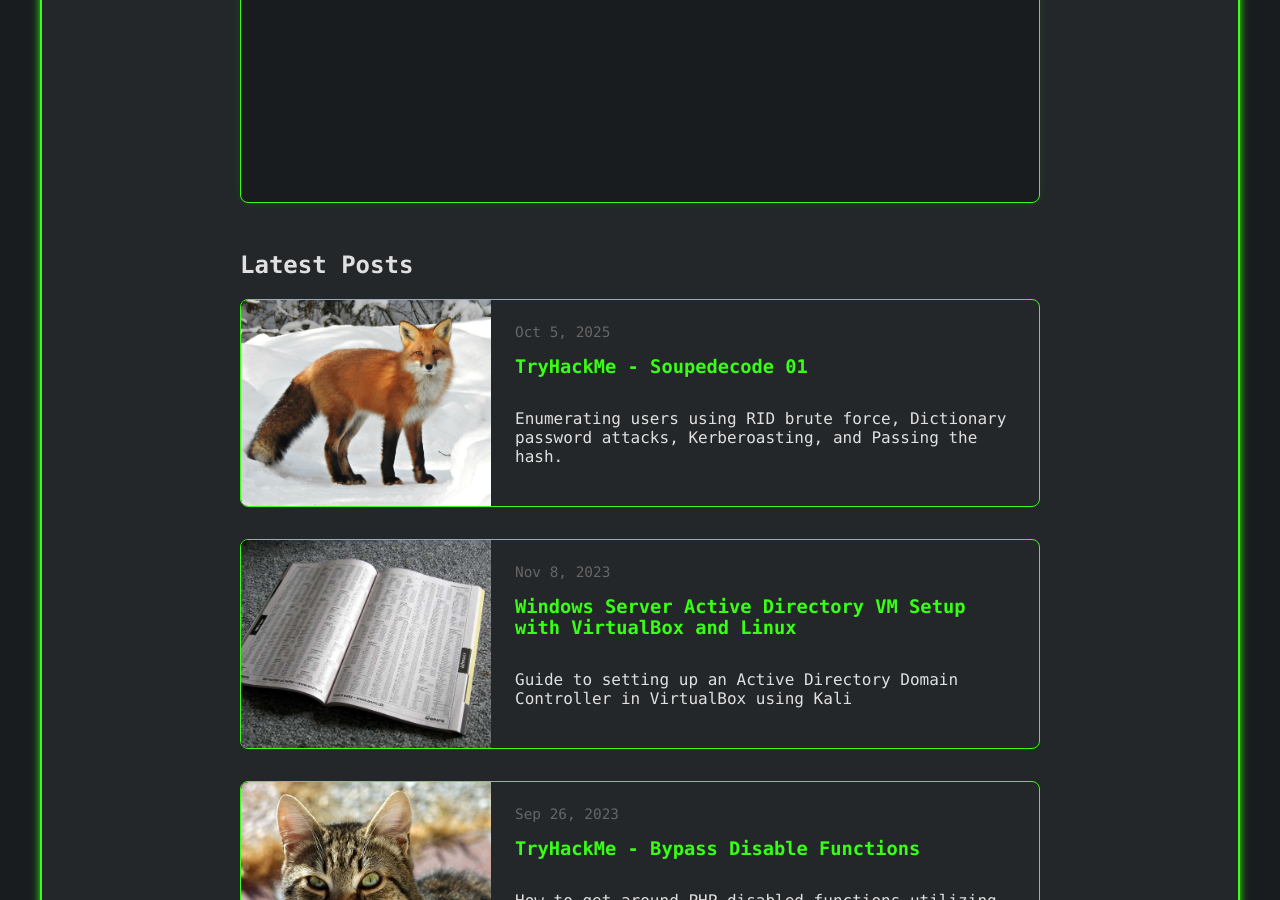
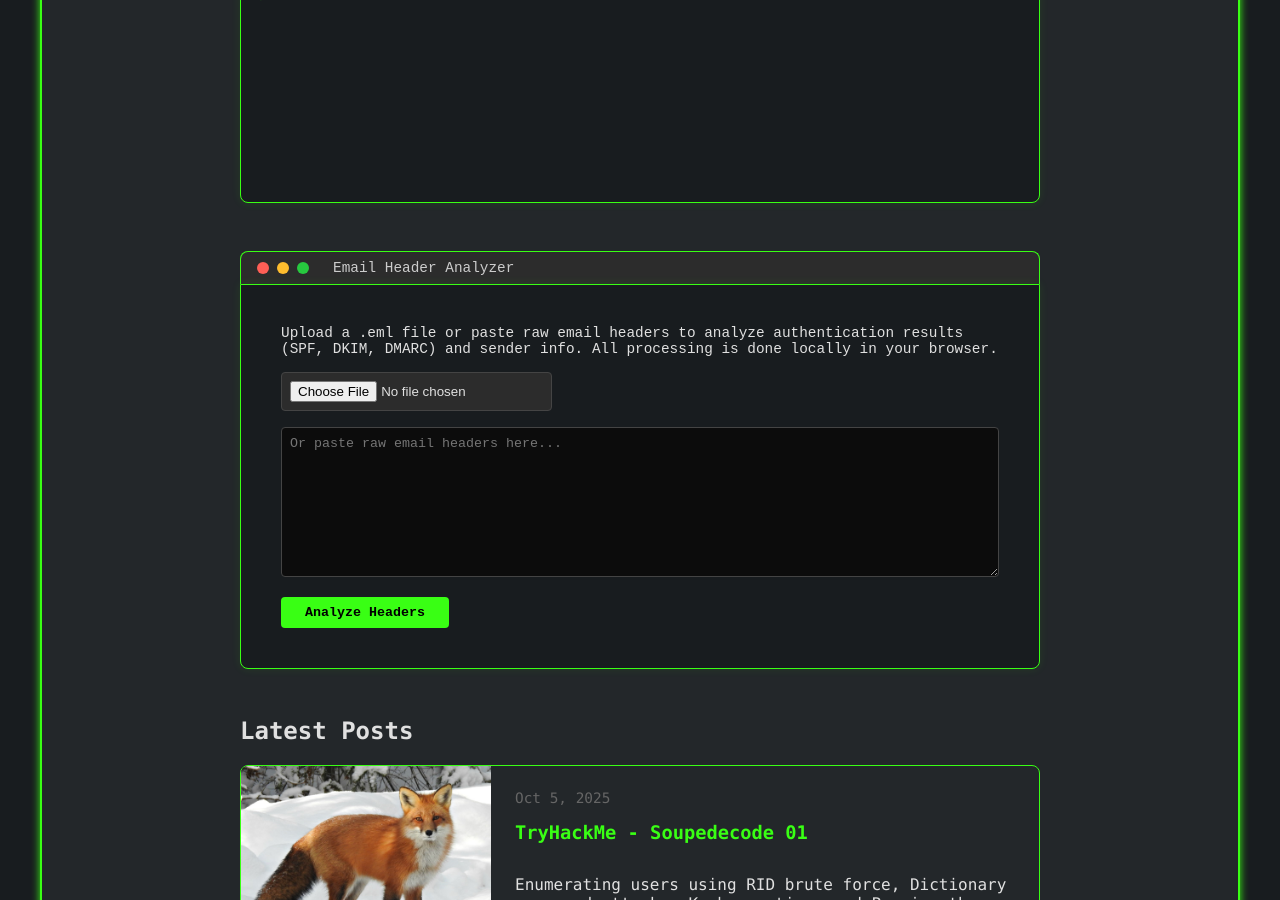
Before and after one commit to timsonner/timsonner.github.io, a Jekyll site: the page built from index.html, in a window 1280 px wide and 900 px high, scrolled down 532 px. Built offline with Jekyll 4.4.1, drawn with Linux system fonts in a browser that asks for light colours.

Commit message:
Added email header analyzer

```diff
--- /dev/null
+++ b/_includes/email-parser.html
@@ -0,0 +1,156 @@
+<div class="email-parser-section" style="max-width: 800px; margin: 2rem auto 3rem auto; font-family: 'Fira Mono', monospace;">
+  <div class="terminal-header">
+    <span class="terminal-button red"></span>
+    <span class="terminal-button yellow"></span>
+    <span class="terminal-button green"></span>
+    <span class="terminal-title">Email Header Analyzer</span>
+  </div>
+  <div class="terminal-window" style="min-height: auto; height: auto;">
+    <div style="padding: 1.5rem; color: #e0e0e0;">
+      <p style="margin-top: 0;">Upload a .eml file or paste raw email headers to analyze authentication results (SPF, DKIM, DMARC) and sender info. All processing is done locally in your browser.</p>
+
+      <div style="margin-bottom: 1rem; display: flex; gap: 1rem; align-items: center; flex-wrap: wrap;">
+        <input type="file" id="email-file-input" accept=".eml,.txt" style="color: #e0e0e0; background: #2c2c2c; padding: 0.5rem; border-radius: 4px; border: 1px solid #444;">
+      </div>
+
+      <textarea id="email-raw-input" placeholder="Or paste raw email headers here..." style="width: 100%; height: 150px; background: #0c0c0c; color: #39ff14; border: 1px solid #444; padding: 0.5rem; font-family: 'Fira Mono', monospace; border-radius: 4px; resize: vertical;"></textarea>
+
+      <button id="analyze-btn" style="margin-top: 1rem; background: #39ff14; color: #000; border: none; padding: 0.5rem 1.5rem; cursor: pointer; font-weight: bold; border-radius: 4px; font-family: inherit; transition: opacity 0.2s;">Analyze Headers</button>
+
+      <div id="analysis-results" style="margin-top: 2rem; display: none; border-top: 1px solid #444; padding-top: 1rem;">
+        <h3 style="color: #39ff14; margin-bottom: 1rem;">Analysis Report</h3>
+        <div id="report-content"></div>
+      </div>
+    </div>
+  </div>
+</div>
+
+<script>
+document.addEventListener('DOMContentLoaded', function() {
+    const analyzeBtn = document.getElementById('analyze-btn');
+    const fileInput = document.getElementById('email-file-input');
+    const textInput = document.getElementById('email-raw-input');
+
+    analyzeBtn.addEventListener('click', function() {
+        if (fileInput.files.length > 0) {
+            const file = fileInput.files[0];
+            const reader = new FileReader();
+            reader.onload = function(e) {
+                analyzeEmail(e.target.result);
+            };
+            reader.readAsText(file);
+        } else if (textInput.value.trim() !== '') {
+            analyzeEmail(textInput.value);
+        } else {
+            alert('Please upload a file or paste headers.');
+        }
+    });
+
+    function analyzeEmail(rawEmail) {
+        // Normalize newlines
+        rawEmail = rawEmail.replace(/\r\n/g, '\n');
+
+        // Find end of headers (double newline)
+        const headerEnd = rawEmail.indexOf('\n\n');
+        const headerText = headerEnd !== -1 ? rawEmail.substring(0, headerEnd) : rawEmail;
+
+        // Unfold headers (lines starting with whitespace continue previous line)
+        const unfolded = headerText.replace(/\n\s+/g, ' ');
+        const lines = unfolded.split('\n');
+
+        const headers = {};
+        const received = [];
+        const authResults = [];
+
+        lines.forEach(line => {
+            const colonIndex = line.indexOf(':');
+            if (colonIndex !== -1) {
+                const key = line.substring(0, colonIndex).trim().toLowerCase();
+                const value = line.substring(colonIndex + 1).trim();
+
+                if (key === 'received') {
+                    received.push(value);
+                } else if (key === 'authentication-results') {
+                    authResults.push(value);
+                } else {
+                    // Only keep the first occurrence of other headers
+                    if (!headers[key]) {
+                        headers[key] = value;
+                    }
+                }
+            }
+        });
+
+        // Extract Data
+        const subject = headers['subject'] || 'N/A';
+        const from = headers['from'] || 'N/A';
+        const to = headers['to'] || 'N/A';
+        const returnPath = headers['return-path'] || 'N/A';
+        const date = headers['date'] || 'N/A';
+        const messageId = headers['message-id'] || 'N/A';
+        const xMailer = headers['x-mailer'] || headers['user-agent'] || 'N/A';
+
+        // Display Results
+        const reportDiv = document.getElementById('report-content');
+        const resultsDiv = document.getElementById('analysis-results');
+
+        let html = `
+            <table style="width: 100%; border-collapse: collapse; color: #e0e0e0; margin-bottom: 1.5rem;">
+                <tr><td style="padding: 8px; border-bottom: 1px solid #444; color: #888; width: 120px;">Subject:</td><td style="padding: 8px; border-bottom: 1px solid #444; font-weight: bold;">${escapeHtml(subject)}</td></tr>
+                <tr><td style="padding: 8px; border-bottom: 1px solid #444; color: #888;">From:</td><td style="padding: 8px; border-bottom: 1px solid #444;">${escapeHtml(from)}</td></tr>
+                <tr><td style="padding: 8px; border-bottom: 1px solid #444; color: #888;">To:</td><td style="padding: 8px; border-bottom: 1px solid #444;">${escapeHtml(to)}</td></tr>
+                <tr><td style="padding: 8px; border-bottom: 1px solid #444; color: #888;">Return-Path:</td><td style="padding: 8px; border-bottom: 1px solid #444;">${escapeHtml(returnPath)}</td></tr>
+                <tr><td style="padding: 8px; border-bottom: 1px solid #444; color: #888;">Date:</td><td style="padding: 8px; border-bottom: 1px solid #444;">${escapeHtml(date)}</td></tr>
+                <tr><td style="padding: 8px; border-bottom: 1px solid #444; color: #888;">Message-ID:</td><td style="padding: 8px; border-bottom: 1px solid #444;">${escapeHtml(messageId)}</td></tr>
+                <tr><td style="padding: 8px; border-bottom: 1px solid #444; color: #888;">Mailer/UA:</td><td style="padding: 8px; border-bottom: 1px solid #444;">${escapeHtml(xMailer)}</td></tr>
+            </table>
+        `;
+
+        // Authentication Results
+        html += `<h4 style="color: #39ff14; margin-bottom: 0.5rem;">Authentication Results</h4>`;
+        if (authResults.length > 0) {
+            authResults.forEach(result => {
+                // Highlight pass/fail
+                let highlighted = escapeHtml(result)
+                    .replace(/\b(pass)\b/gi, '<span style="color: #39ff14; font-weight: bold;">$1</span>')
+                    .replace(/\b(fail|softfail|neutral|none)\b/gi, '<span style="color: #ff5555; font-weight: bold;">$1</span>');
+
+                html += `<div style="background: #0c0c0c; padding: 10px; border: 1px solid #444; font-family: 'Fira Mono', monospace; white-space: pre-wrap; margin-bottom: 0.5rem; border-radius: 4px;">${highlighted}</div>`;
+            });
+        } else {
+            html += `<div style="color: #888; font-style: italic; margin-bottom: 1rem;">No Authentication-Results header found.</div>`;
+        }
+
+        // Received Chain
+        html += `<h4 style="color: #39ff14; margin-top: 1.5rem; margin-bottom: 0.5rem;">Received Chain (Newest First)</h4>`;
+        html += `<div style="background: #0c0c0c; padding: 10px; border: 1px solid #444; font-family: 'Fira Mono', monospace; font-size: 0.9em; border-radius: 4px; max-height: 300px; overflow-y: auto;">`;
+
+        if (received.length > 0) {
+            received.forEach((hop, index) => {
+                html += `<div style="margin-bottom: 8px; padding-bottom: 8px; border-bottom: 1px dashed #333;">
+                    <strong style="color: #888;">Hop ${index + 1}:</strong> ${escapeHtml(hop)}
+                </div>`;
+            });
+        } else {
+            html += `<div style="color: #888; font-style: italic;">No Received headers found.</div>`;
+        }
+        html += `</div>`;
+
+        reportDiv.innerHTML = html;
+        resultsDiv.style.display = 'block';
+
+        // Scroll to results
+        resultsDiv.scrollIntoView({ behavior: 'smooth' });
+    }
+
+    function escapeHtml(text) {
+        if (!text) return '';
+        return text
+            .replace(/&/g, "&amp;")
+            .replace(/</g, "&lt;")
+            .replace(/>/g, "&gt;")
+            .replace(/"/g, "&quot;")
+            .replace(/'/g, "&#039;");
+    }
+});
+</script>
--- a/index.html
+++ b/index.html
@@ -13,6 +13,8 @@
   </div>
 
   {% include terminal.html %}
+
+  {% include email-parser.html %}
 
   <div class="posts-section">
     <h2>Latest Posts</h2>
```
